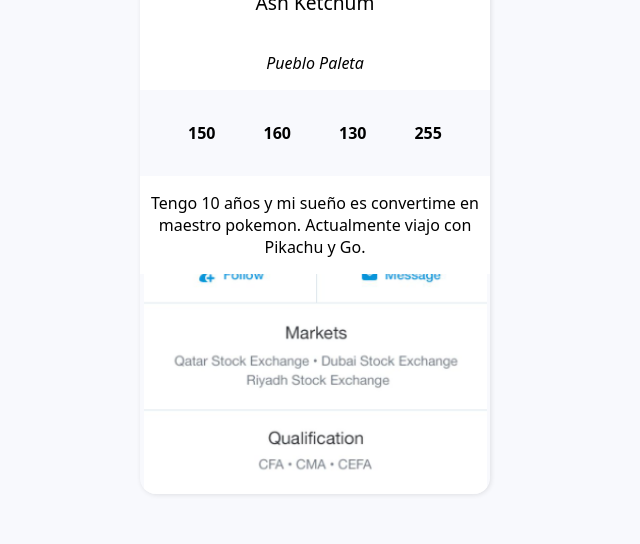
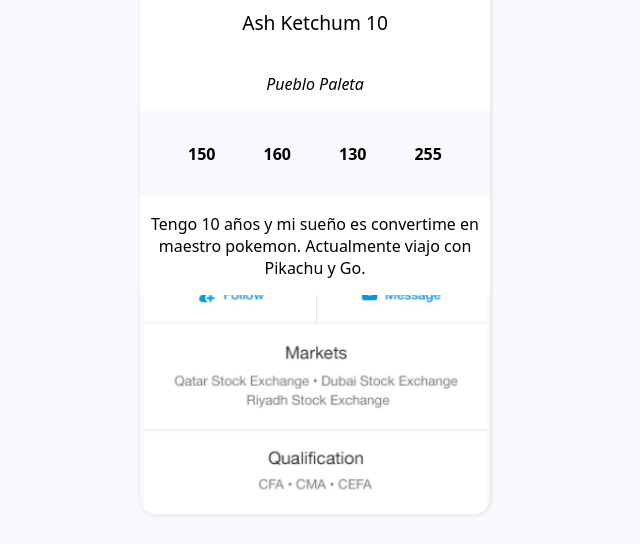
Before and after one commit to efrainhgmx/advanced-javascript, a plain HTML site: page react-hooks/index.html in a window 1280 px wide. Shown: the part 256-800 px from the top of the page, without its empty margins (325-965 px from the left). Drawn offline with Linux system fonts and the light colour scheme.

Commit message:
React useState hook

```diff
--- a/react-hooks/index.html
+++ b/react-hooks/index.html
@@ -4,12 +4,13 @@
     <meta charset="UTF-8" />
     <meta name="viewport" content="width=device-width, initial-scale=1.0" />
     <link rel="stylesheet" href="./styles.css" />
-    <title>Destructuring</title>
+    <title>React Hooks</title>
   </head>
 
   <body>
     <main class="profile">
       <div class="wrapper">
+        <button class="button" id="update">¿Cuántos años tiene Ash?</button>
         <div class="profile-content" id="user">
 
         </div>
@@ -26,14 +27,35 @@
         social: [150, 160, 130, 255],
       };
 
+      //useState React
+      function useState(initialState) {
+
+        let value = initialState;
+
+        function state() {
+          return value;
+        }
+
+        function setState(newValue) {
+          value = newValue;
+        }
+
+        return [
+          state,
+          setState,
+        ]
+      }
+
       function User({name, lastName, avatar, bio, city, social}) {
 
         const [twitter, facebook, instagram, tiktok] = social;
+        const [age, setAge] = useState(10);
 
+        function render() {
           return `<div class="user">
               <img src=${avatar} alt=${name} width="140" height="140" />
               <div class="details">
-              <p>${name} ${lastName}</p>
+                <p>${name} ${lastName} ${age()}</p>
               </div>
               <p class="city"><em>${city}</em></p>
               <div class="social">
@@ -47,8 +69,20 @@
               </div>
             </div>`;
         }
+        return {
+          render,
+          setAge
+        }
+      }
 
-      window.user.innerHTML = User(user);
+      const ash = User(user);
+
+      window.update.addEventListener('click', () => {
+        ash.setAge(31);
+        window.user.innerHTML = ash.render();
+      });
+
+      window.user.innerHTML = ash.render();
     </script>
   </body>
 </html>
```
Lines whose indentation alone changed are shown as unchanged.
